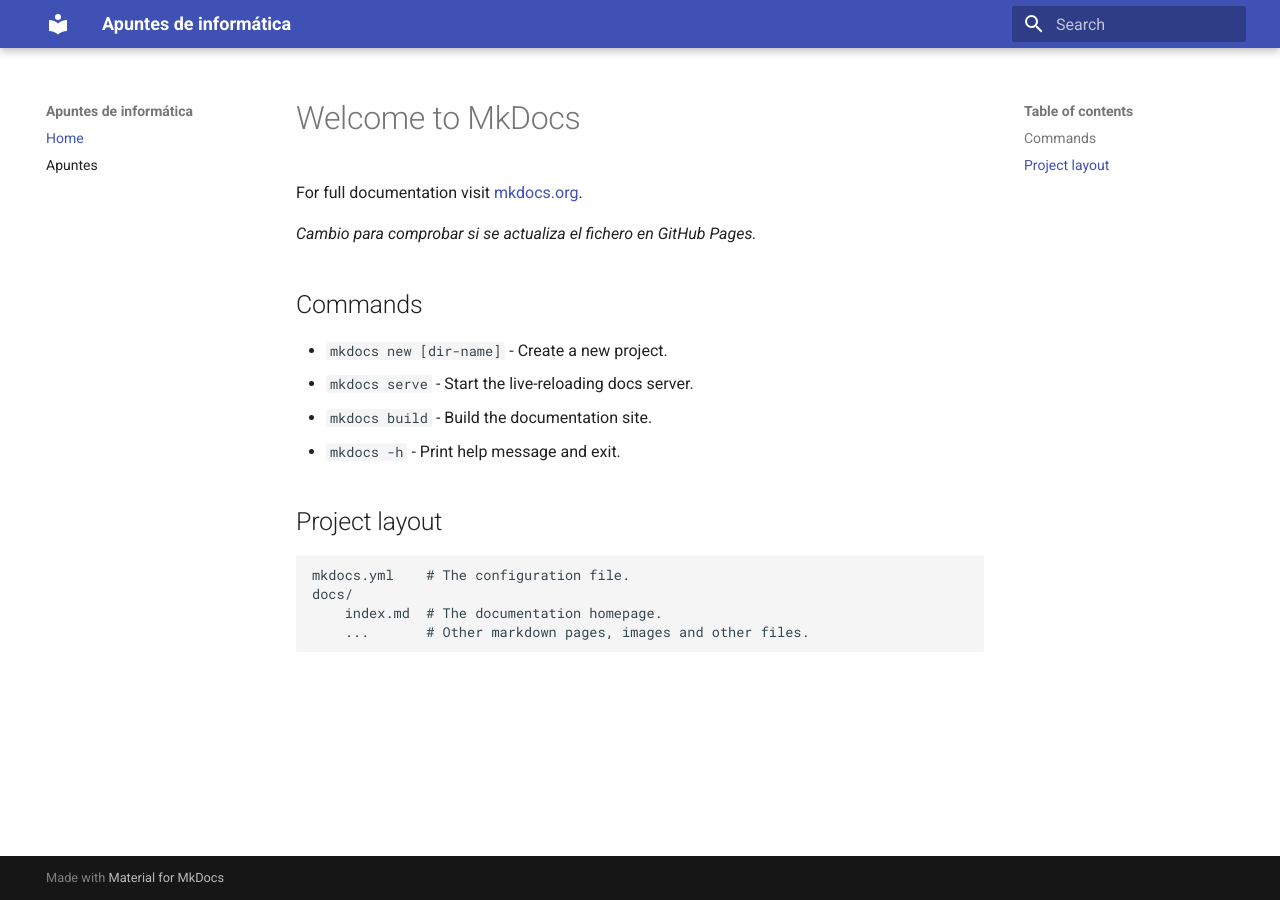
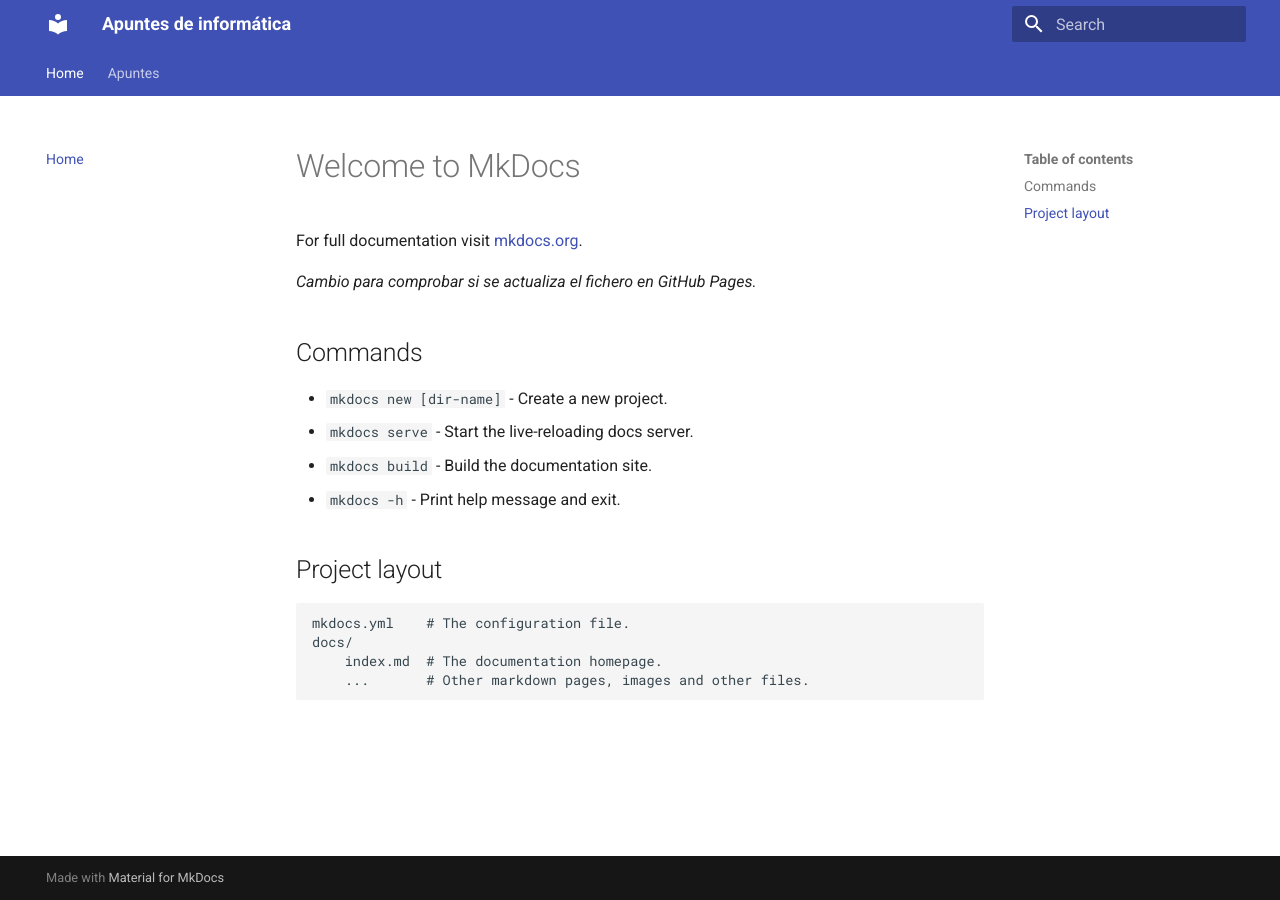
Before and after one commit to mmourazos/Curso-2024-2025, an MkDocs documentation site: the page built from docs/index.md, in a window 1280 px wide. Built offline with MkDocs 1.6.1 and Material for MkDocs 9.7.7, drawn with Linux system fonts in a browser that asks for light colours.

Commit message:
Añadiendo tabs.

```diff
--- a/mkdocs.yml
+++ b/mkdocs.yml
@@ -2,6 +2,10 @@
 site_url: https://mmourazos.github.io/Curso-2024-2025
 theme:
   name: material
+  languaje: es
+  features:
+    - navigation.instant
+    - navigation.tabs
 nav:
   - Home: index.md
   - Apuntes: apuntes.md
```
Also changed, not shown: 1 other file.
